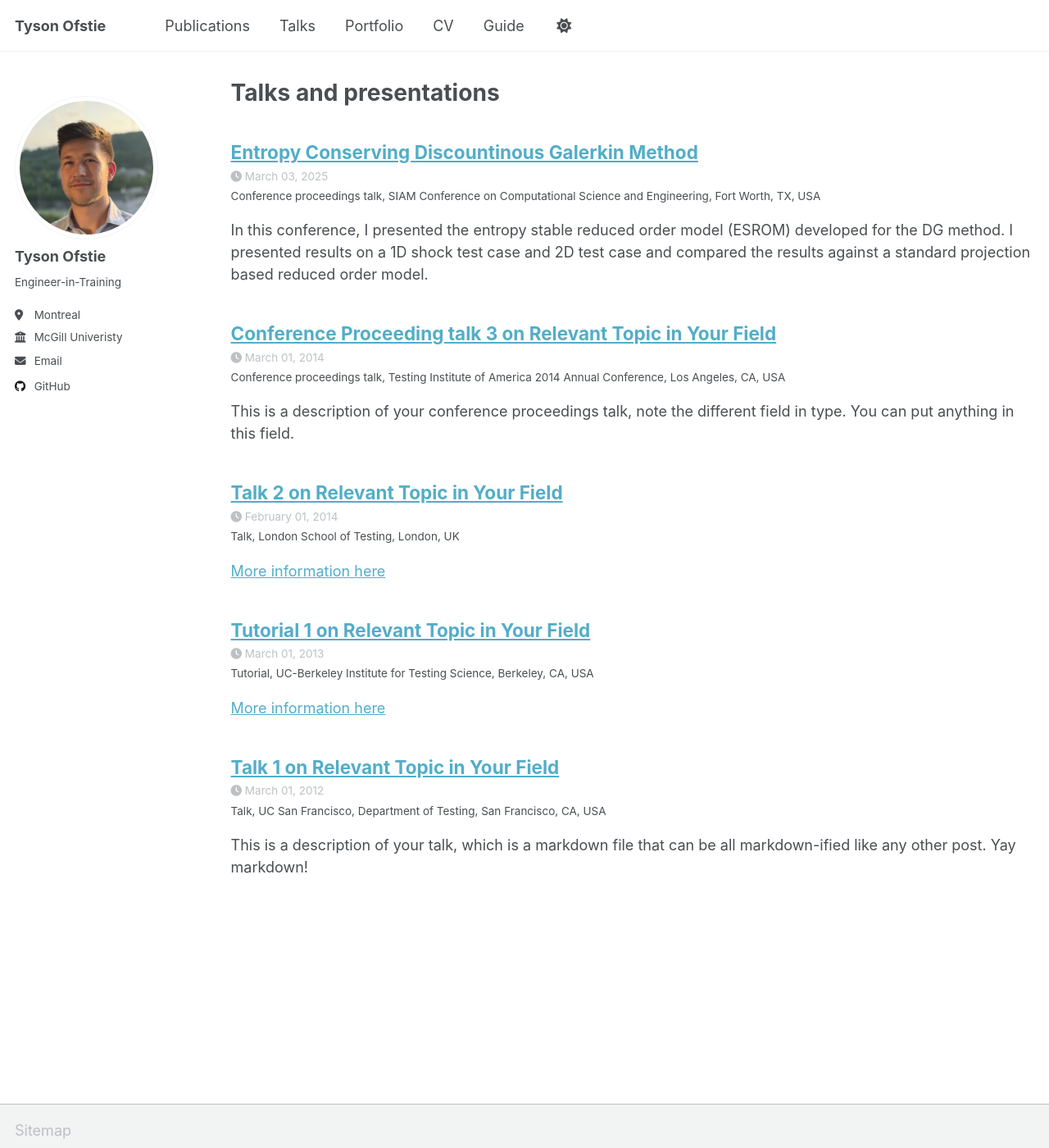
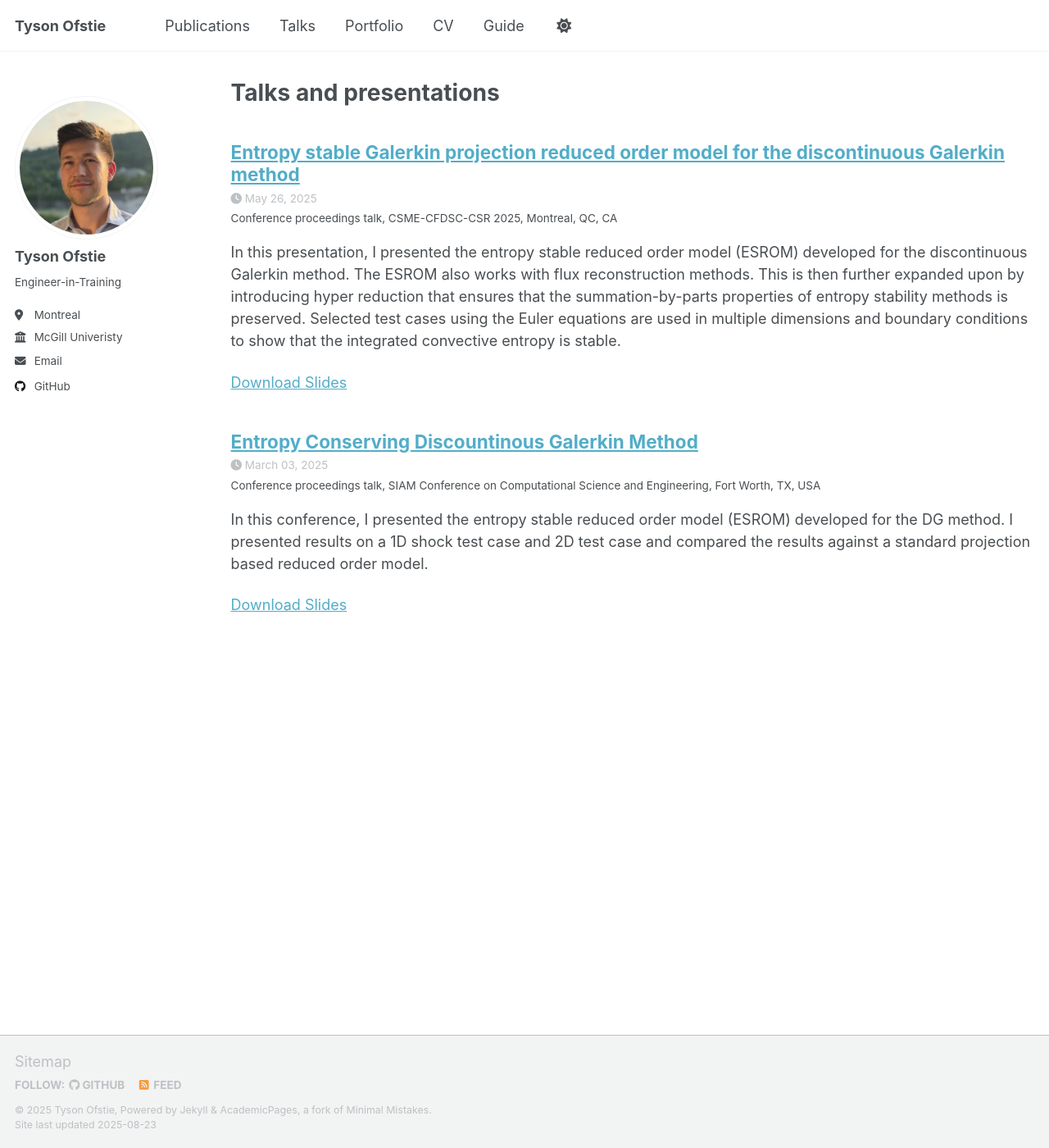
Before and after one commit to tofstie/tofstie.github.io, a Jekyll site: the page built from _pages/talks.html, in a window 1280 px wide and 1400 px high. Shown: the whole window at 82% size. Built offline with Jekyll 4.4.1, drawn with Linux system fonts in a browser that asks for light colours; a script that is not in the unit is left out.

Commit message:
Changed Talks section to be only my contributions

```diff
--- a/_includes/archive-single-talk.html
+++ b/_includes/archive-single-talk.html
@@ -38,5 +38,6 @@
     {% if post.date %}<p class="page__meta"><i class="fa fa-clock" aria-hidden="true"></i> {{ post.date | date: '%B %d, %Y' }}</p>{% endif %}
     {% if post.venue %}<p class="archive__item-excerpt" itemprop="description">{{post.type}}, {{ post.venue }},  {{post.location}} {% endif %}
     {% if post.excerpt %}<p class="archive__item-excerpt" itemprop="description">{{ post.excerpt | markdownify }}</p>{% endif %}
+    {% if post.slidesurl %}<p><a href="{{ post.slidesurl }}">Download Slides</a></p>{% endif %}
   </article>
 </div>
--- a/_talks/2012-03-01-talk-1.md
+++ /dev/null
@@ -1,11 +0,0 @@
----
-title: "Talk 1 on Relevant Topic in Your Field"
-collection: talks
-type: "Talk"
-permalink: /talks/2012-03-01-talk-1
-venue: "UC San Francisco, Department of Testing"
-date: 2012-03-01
-location: "San Francisco, CA, USA"
----
-
-This is a description of your talk, which is a markdown file that can be all markdown-ified like any other post. Yay markdown!
--- a/_talks/2013-03-01-tutorial-1.md
+++ /dev/null
@@ -1,13 +0,0 @@
----
-title: "Tutorial 1 on Relevant Topic in Your Field"
-collection: talks
-type: "Tutorial"
-permalink: /talks/2013-03-01-tutorial-1
-venue: "UC-Berkeley Institute for Testing Science"
-date: 2013-03-01
-location: "Berkeley, CA, USA"
----
-
-[More information here](http://exampleurl.com)
-
-This is a description of your tutorial, note the different field in type. This is a markdown files that can be all markdown-ified like any other post. Yay markdown!
--- a/_talks/2014-02-01-talk-2.md
+++ /dev/null
@@ -1,13 +0,0 @@
----
-title: "Talk 2 on Relevant Topic in Your Field"
-collection: talks
-type: "Talk"
-permalink: /talks/2014-02-01-talk-2
-venue: "London School of Testing"
-date: 2014-02-01
-location: "London, UK"
----
-
-[More information here](http://example2.com)
-
-This is a description of your talk, which is a markdown files that can be all markdown-ified like any other post. Yay markdown!
--- a/_talks/2014-03-01-talk-3.md
+++ /dev/null
@@ -1,11 +0,0 @@
----
-title: "Conference Proceeding talk 3 on Relevant Topic in Your Field"
-collection: talks
-type: "Conference proceedings talk"
-permalink: /talks/2014-03-01-talk-3
-venue: "Testing Institute of America 2014 Annual Conference"
-date: 2014-03-01
-location: "Los Angeles, CA, USA"
----
-
-This is a description of your conference proceedings talk, note the different field in type. You can put anything in this field.
--- /dev/null
+++ b/_talks/2025-CSME.md
@@ -0,0 +1,21 @@
+---
+title: "Entropy stable Galerkin projection reduced order model for the discontinuous Galerkin method"
+collection: talks
+type: "Conference proceedings talk"
+permalink: /talks/2025-CSME
+venue: "CSME-CFDSC-CSR 2025"
+date: 2025-05-26
+location: "Montreal, QC, CA"
+slidesurl: 'http://tofstie.github.io/files/CSME_Presentation.pdf'
+---
+
+In this presentation, I presented the entropy stable reduced order model (ESROM) developed for the discontinuous Galerkin method.
+The ESROM also works with flux reconstruction methods. This is then further expanded upon by introducing hyper reduction that ensures that the summation-by-parts properties of entropy stability
+methods is preserved. Selected test cases using the Euler equations are used in multiple dimensions and boundary conditions
+to show that the integrated convective entropy is stable.
+
+[Link to Abstract](https://event.fourwaves.com/csme2025/abstracts/8eecf1df-8d5d-4b56-a68c-f189573a4af7)
+
+## Reference
+Ofstie, T. & Nadarajah, S. (2025, May 25-28) *Entropy stable Galerkin projection reduced order model for the discontinuous Galerkin method*
+ [Conference presentation]. CSME-CFDSC-CSR 2025, Montreal, QC, Canada
--- a/_talks/2025-SIAM-CSE.md
+++ b/_talks/2025-SIAM-CSE.md
@@ -6,7 +6,7 @@ permalink: /talks/2025-SIAM-CSE
 venue: "SIAM Conference on Computational Science and Engineering"
 date: 2025-03-03
 location: "Fort Worth, TX, USA"
-slidesurl: 'http://tofstie.github.io/files/2025-SIAM-CSE.pdf'
+slidesurl: 'http://tofstie.github.io/files/SIAM_CSE-1.pdf'
 ---
 
 In this conference, I presented the entropy stable reduced order model (ESROM) developed for the DG method. I presented results
```
Also changed, not shown: _portfolio/physics-based-nerual-network.md (+2 -0 lines).
